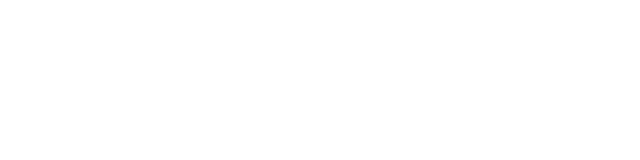
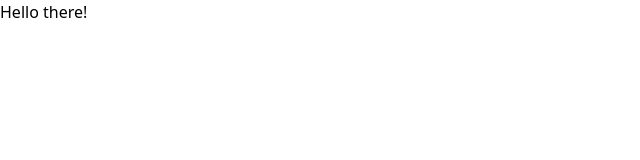
Before and after one commit to Ahmedok/internship-task5, a React (Vite) app in the folder src/client/: page / in a window 1280 px wide. Shown: the top 160 px of the page, without its empty margins (0-640 px from the left). Built offline with nearby package versions, Linux system fonts and the light colour scheme.

Commit message:
chore: add client and server libraries

```diff
--- a/src/client/package.json
+++ b/src/client/package.json
@@ -10,8 +10,12 @@
     "preview": "vite preview"
   },
   "dependencies": {
+    "@breezystack/lamejs": "^1.2.7",
+    "@zip.js/zip.js": "^2.8.16",
     "react": "^19.2.0",
-    "react-dom": "^19.2.0"
+    "react-dom": "^19.2.0",
+    "react-virtuoso": "^4.18.1",
+    "tone": "^15.1.22"
   },
   "devDependencies": {
     "@eslint/js": "^9.39.1",
--- a/src/client/src/App.tsx
+++ b/src/client/src/App.tsx
@@ -1,5 +1,9 @@
 function App() {
-  return <></>;
+  return (
+    <>
+      <h1>Hello there!</h1>
+    </>
+  );
 }
 
 export default App;
--- a/src/server/package.json
+++ b/src/server/package.json
@@ -13,8 +13,11 @@
   "license": "ISC",
   "type": "module",
   "dependencies": {
+    "@faker-js/faker": "^10.2.0",
     "dotenv": "^17.2.3",
-    "express": "^5.2.1"
+    "express": "^5.2.1",
+    "pure-rand": "^7.0.1",
+    "tonal": "^6.4.3"
   },
   "devDependencies": {
     "@types/express": "^4.17.21",
```
Also changed, not shown: 2 other files (tests, documents, lock files or other folders).
